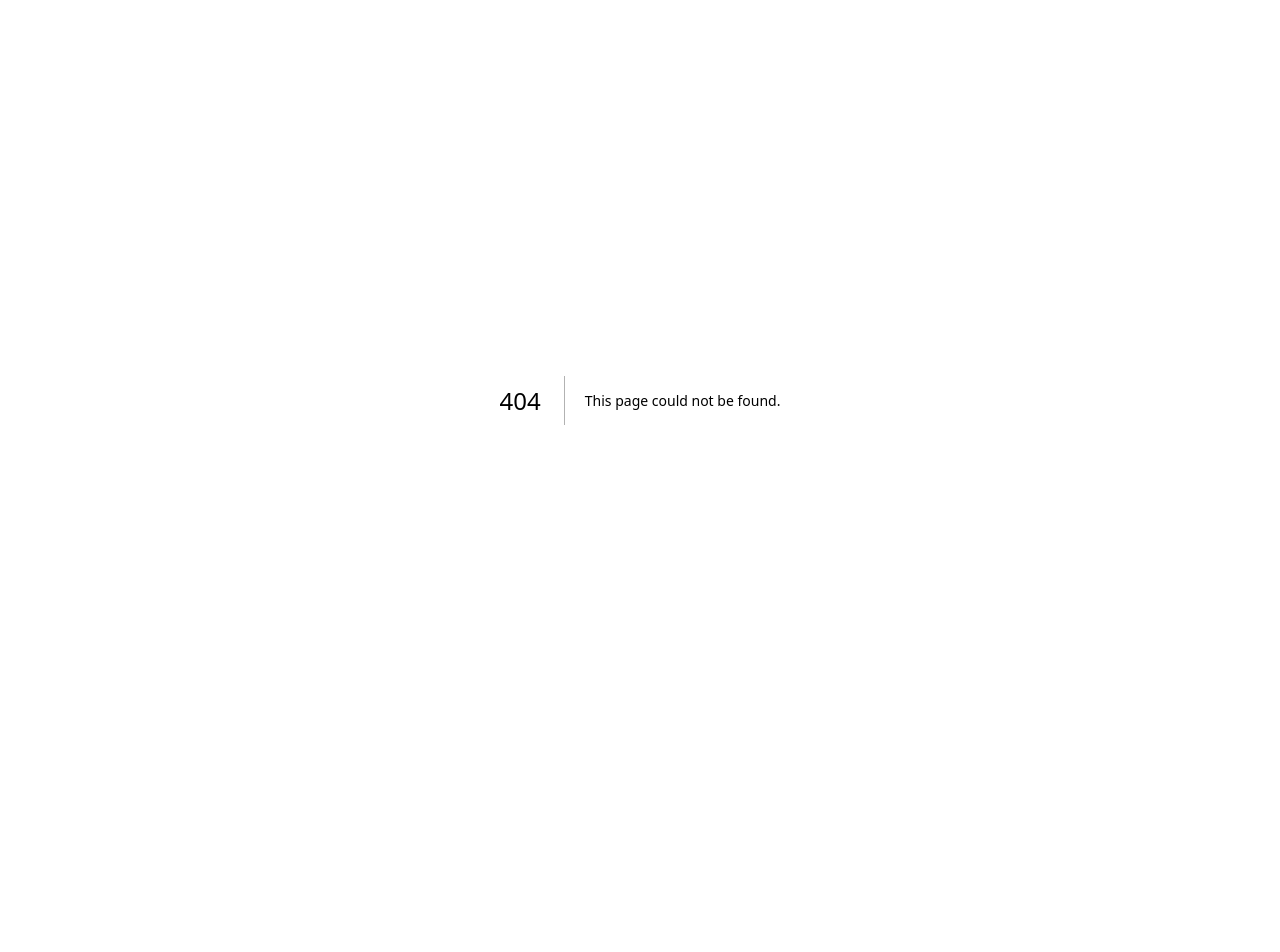
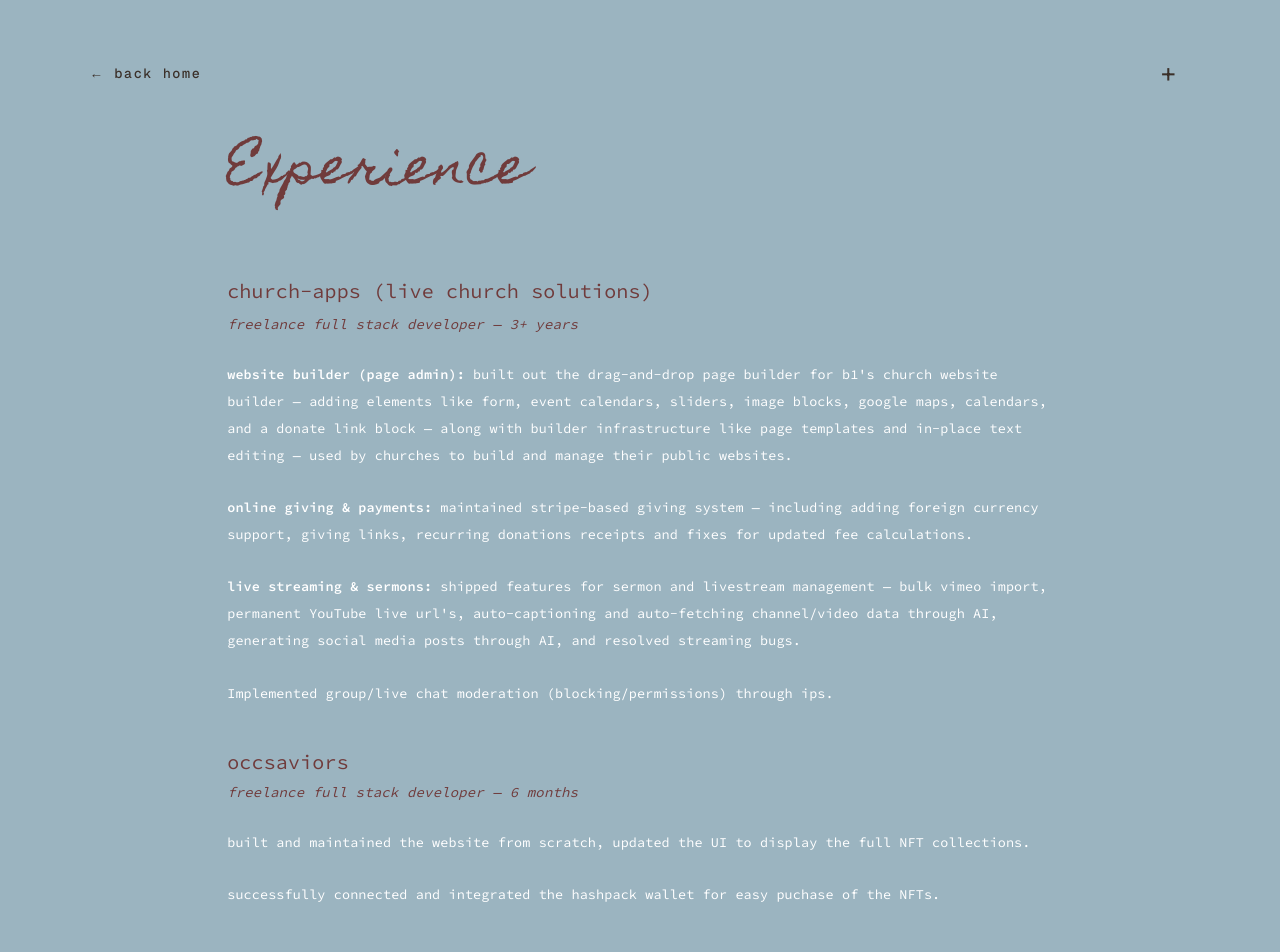
Before and after one commit to Himali-Malvawala/portfolio, a Next.js app: page /experience in a window 1280 px wide. Before the commit this address had no page. Shown: the top 952 px of the page. Before the commit the page ends 800 px from the top, so only its background shows below. Built offline with nearby package versions, Linux system fonts and the light colour scheme; a web font is replaced by a local one.

Commit message:
add /experience page

```diff
--- /dev/null
+++ b/app/experience/page.tsx
@@ -0,0 +1,71 @@
+import Link from "next/link";
+import { PageLayout } from "../components/PageLayout";
+
+export default function Experience() {
+  return (
+    <PageLayout pageTitle="Experience" active="experience">
+      {/* LIVE CHURCH SOLUTIONS */}
+      <div className="font-source-code-pro leading-loose tracking-[0.01em] pt-10">
+        <p>
+          <Link
+            href="https://livecs.org/"
+            className="text-[18px] sm:text-xl md:text-xl text-pastel-brick"
+            target="_blank"
+          >
+            church-apps (live church solutions)
+          </Link>
+        </p>
+        <p className="italic mt-3 md:mt-1.5 mb-7 text-sm text-pastel-brick">
+          freelance full stack developer — 3+ years
+        </p>
+        <div className="flex flex-col gap-[clamp(18px,2vw,26px)] font-source-code-pro text-[clamp(13px,1.05vw,16px)] leading-loose tracking-[0.01em] text-white">
+          <p className="m-0" style={{ textWrap: "pretty" }}>
+            <span className="font-semibold">website builder (page admin):</span>{" "}
+            built out the drag-and-drop page builder for b1's church website
+            builder — adding elements like form, event calendars, sliders, image
+            blocks, google maps, calendars, and a donate link block — along with
+            builder infrastructure like page templates and in-place text editing
+            — used by churches to build and manage their public websites.
+          </p>
+          <p className="m-0" style={{ textWrap: "pretty" }}>
+            <span className="font-semibold">online giving & payments:</span>{" "}
+            maintained stripe-based giving system — including adding foreign
+            currency support, giving links, recurring donations receipts and
+            fixes for updated fee calculations.
+          </p>
+          <p className="m-0" style={{ textWrap: "pretty" }}>
+            <span className="font-semibold">live streaming & sermons:</span>{" "}
+            shipped features for sermon and livestream management — bulk vimeo
+            import, permanent YouTube live url's, auto-captioning and
+            auto-fetching channel/video data through AI, generating social media
+            posts through AI, and resolved streaming bugs.
+          </p>
+          <p className="m-0" style={{ textWrap: "pretty" }}>
+            Implemented group/live chat moderation (blocking/permissions)
+            through ips.
+          </p>
+        </div>
+      </div>
+
+      {/* OCCSAVIORS */}
+      <div className="font-source-code-pro leading-loose tracking-[0.01em] pt-10">
+        <p className="text-[18px] sm:text-xl md:text-xl text-pastel-brick">
+          occsaviors
+        </p>
+        <p className="italic mt-3 md:mt-1.5 mb-7 text-sm text-pastel-brick">
+          freelance full stack developer — 6 months
+        </p>
+        <div className="flex flex-col gap-[clamp(18px,2vw,26px)] font-source-code-pro text-[clamp(13px,1.05vw,16px)] leading-loose tracking-[0.01em] text-white">
+          <p className="m-0" style={{ textWrap: "pretty" }}>
+            built and maintained the website from scratch, updated the UI to
+            display the full NFT collections.
+          </p>
+          <p className="m-0" style={{ textWrap: "pretty" }}>
+            successfully connected and integrated the hashpack wallet for easy
+            puchase of the NFTs.
+          </p>
+        </div>
+      </div>
+    </PageLayout>
+  );
+}
```
